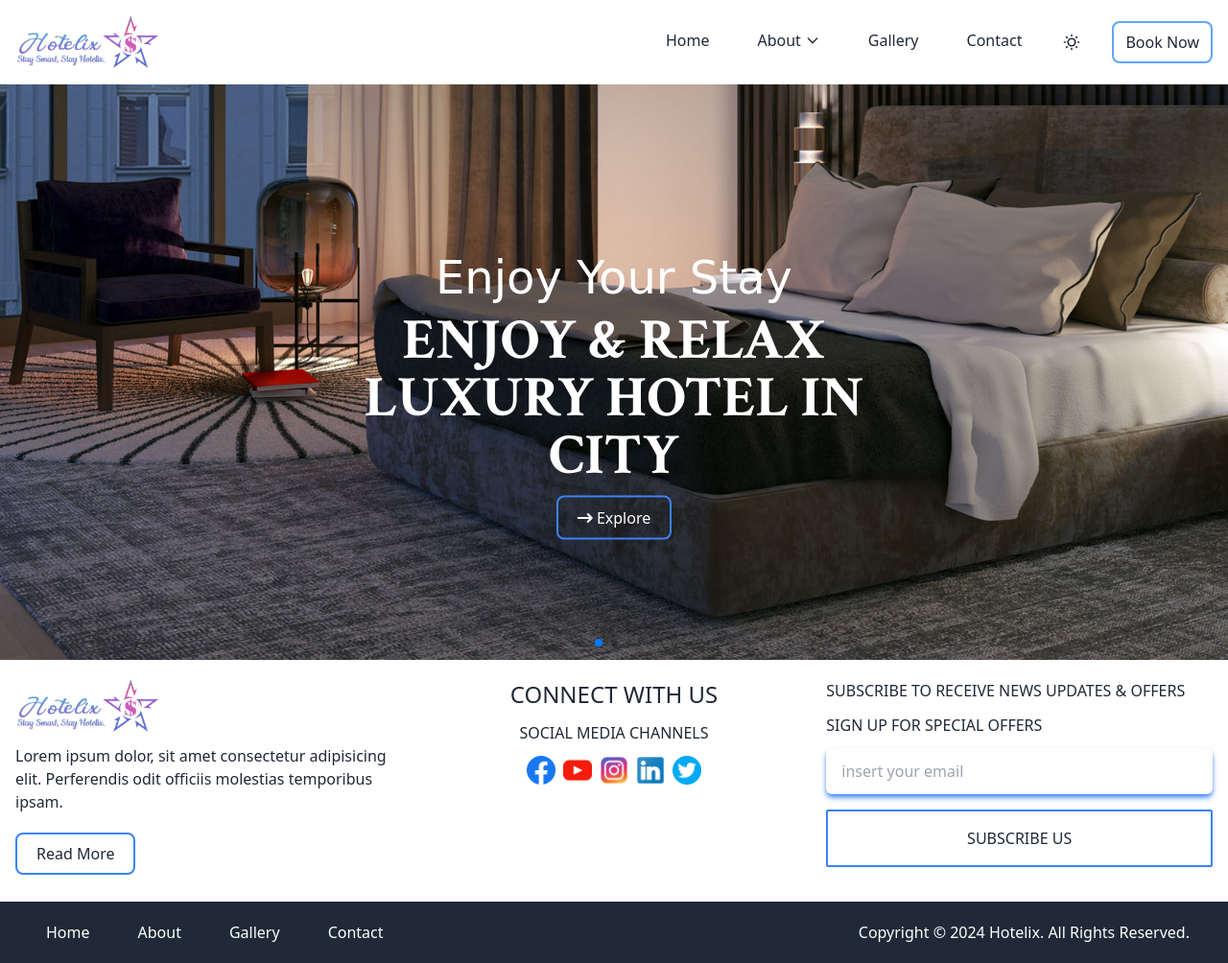
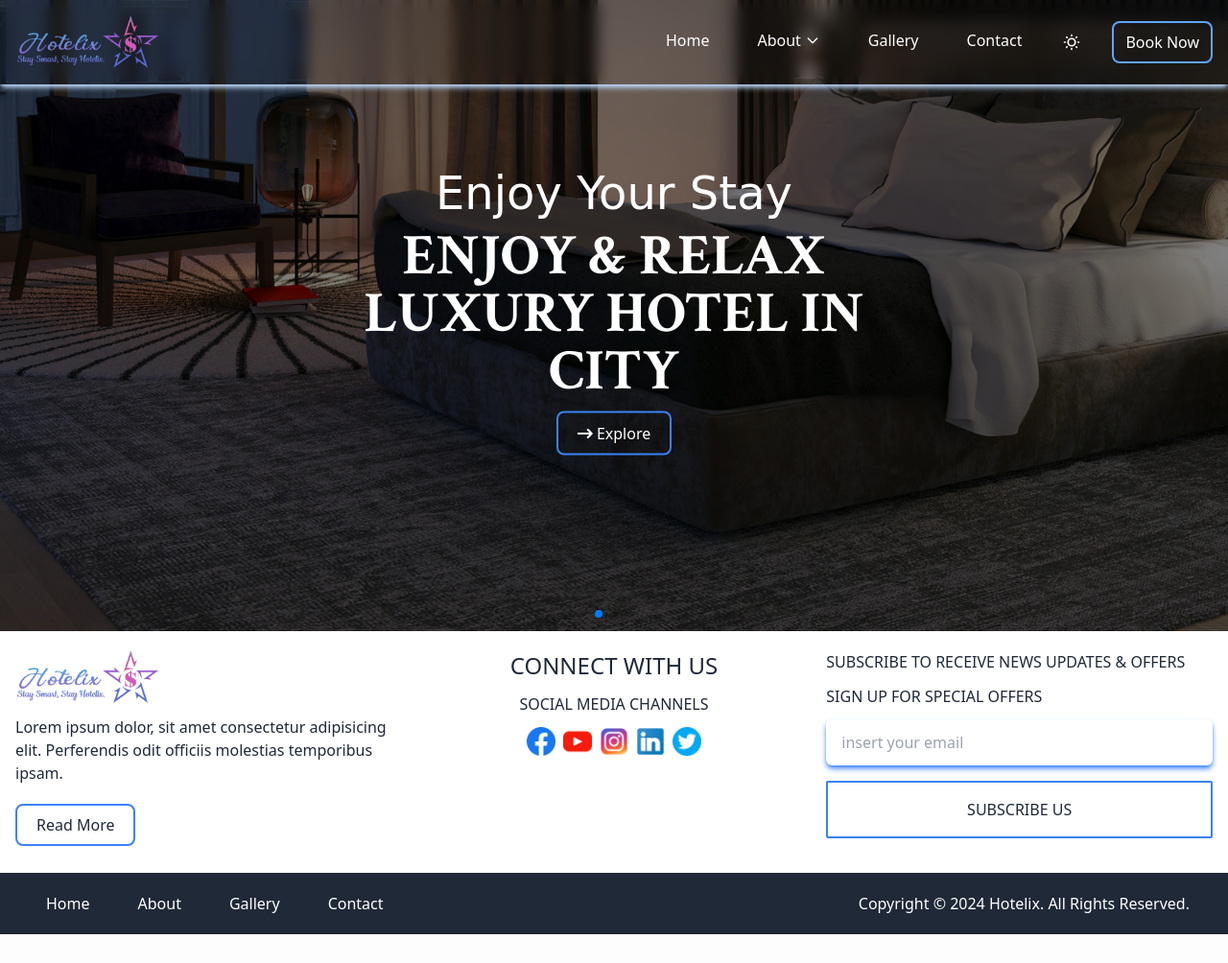
Before and after one commit to mdmrmmunna3/hotelix_hotel_management, a PHP site: page / in a window 1280 px wide. Shown: the whole page at 96% size. After the commit the page ends 974 px from the top, so only its background shows below. Run offline with PHP 8.4, Linux system fonts and the light colour scheme; some libraries are stand-ins or nearby versions; some web fonts are replaced.

Commit message:
fixed navbar

```diff
--- a/hotelix/Shared/Footer/footer.php
+++ b/hotelix/Shared/Footer/footer.php
@@ -28,7 +28,7 @@
                     molestias temporibus
                     ipsam.
                 </p>
-                <div class="readbtn mt-2">
+                <div class="readbtn mt-2 text-center md:text-start">
                     <!-- <a href="#" class="px-5 py-2 border-2 rounded-lg border-blue-500">Read More</a> -->
                     <a href="#"
                         class="relative inline-block px-5 py-2 border-2 rounded-lg border-blue-500 hover:text-white overflow-hidden group">
@@ -78,7 +78,7 @@
         </section>
     </footer>
     <!-- == privacy == -->
-    <div class="grid grid-cols-2  py-3 px-10 bg-gray-800 text-white">
+    <div class="md:grid grid-cols-2 py-3 px-10 bg-gray-800 text-white">
         <div class="flex gap-8">
             <a href=""
                 class=" border-r-2 border-gray-800 hover:border-white rounded-sm transition-all p-2 relative inline-block overflow-hidden group">
--- a/hotelix/Shared/Header/header.php
+++ b/hotelix/Shared/Header/header.php
@@ -16,7 +16,7 @@
 
 <body>
 
-    <nav class="bg-[--primary-color] p-4 shadow-md shadow-blue-200">
+    <nav class="bg-[--primary-color] p-4 shadow-md shadow-blue-200 fixed z-20 w-full backdrop-blur-[8px]">
         <div class="max-w-7xl mx-auto flex justify-between items-center">
             <!-- ====== Logo or Brand Name ======== -->
             <a href="#" class="cursor-pointer">
@@ -28,7 +28,7 @@
             <div class="hidden md:flex space-x-8">
                 <ul class="flex space-x-8">
                     <li
-                        class="p-2 text-[--serondary-color] border-r-2 hover:text-white border-transparent hover:border-[--border-color] rounded-sm transition-all relative inline-block overflow-hidden group">
+                        class="p-2 text-white border-r-2  border-transparent hover:border-[--border-color] rounded-sm transition-all relative inline-block overflow-hidden group">
                         <span
                             class="absolute inset-0 bg-blue-500 translate-x-[-110%] group-hover:translate-x-0 transition-transform duration-300 ease-out "></span>
                         <a href="#" class="relative z-10">Home</a>
@@ -38,7 +38,7 @@
                     <li class="relative group ">
 
                         <a
-                            class="p-2 text-[--serondary-color] hover:bg-blue-500 hover:text-white border-r-2 border-transparent hover:border-[--border-color] rounded-sm transition-all flex items-center relative z-10">
+                            class="p-2 text-white hover:bg-blue-500  border-r-2 border-transparent hover:border-[--border-color] rounded-sm transition-all flex items-center relative z-10">
                             About
                             <svg class="w-4 h-4 ml-1" fill="none" stroke="currentColor" viewBox="0 0 24 24"
                                 xmlns="http://www.w3.org/2000/svg">
@@ -59,15 +59,15 @@
                     </li>
 
                     <li
-                        class="p-2 text-[--serondary-color] hover:text-white border-r-2 border-transparent hover:border-[--border-color] rounded-sm transition-all relative inline-block overflow-hidden group">
+                        class="p-2 text-white  border-r-2 border-transparent hover:border-[--border-color] rounded-sm transition-all relative inline-block overflow-hidden group">
                         <span
-                            class="absolute inset-0 bg-blue-500 hover:text-white translate-x-[-110%] group-hover:translate-x-0 transition-transform duration-300 ease-out"></span>
+                            class="absolute inset-0 bg-blue-500  translate-x-[-110%] group-hover:translate-x-0 transition-transform duration-300 ease-out"></span>
                         <a href="#" class="relative z-10">Gallery</a>
                     </li>
                     <li
-                        class="p-2 text-[--serondary-color] hover:text-white border-r-2 border-transparent hover:border-[--border-color] rounded-sm transition-all relative inline-block overflow-hidden group">
+                        class="p-2 text-white  border-r-2 border-transparent hover:border-[--border-color] rounded-sm transition-all relative inline-block overflow-hidden group">
                         <span
-                            class="absolute inset-0 bg-blue-500 hover:text-white translate-x-[-110%] group-hover:translate-x-0 transition-transform duration-300 ease-out"></span>
+                            class="absolute inset-0 bg-blue-500  translate-x-[-110%] group-hover:translate-x-0 transition-transform duration-300 ease-out"></span>
                         <a href="#" class="relative z-10">Contact</a>
                     </li>
 
@@ -77,14 +77,14 @@
                         <input type="checkbox" class="icon" value="" onclick="handleToggleBtn()" />
 
                         <!-- sun icon -->
-                        <svg class="swap-off h-5 w-5 fill-current" xmlns="http://www.w3.org/2000/svg"
+                        <svg class="swap-off h-5 w-5 fill-current text-white" xmlns="http://www.w3.org/2000/svg"
                             viewBox="0 0 24 24">
                             <path
                                 d="M5.64,17l-.71.71a1,1,0,0,0,0,1.41,1,1,0,0,0,1.41,0l.71-.71A1,1,0,0,0,5.64,17ZM5,12a1,1,0,0,0-1-1H3a1,1,0,0,0,0,2H4A1,1,0,0,0,5,12Zm7-7a1,1,0,0,0,1-1V3a1,1,0,0,0-2,0V4A1,1,0,0,0,12,5ZM5.64,7.05a1,1,0,0,0,.7.29,1,1,0,0,0,.71-.29,1,1,0,0,0,0-1.41l-.71-.71A1,1,0,0,0,4.93,6.34Zm12,.29a1,1,0,0,0,.7-.29l.71-.71a1,1,0,1,0-1.41-1.41L17,5.64a1,1,0,0,0,0,1.41A1,1,0,0,0,17.66,7.34ZM21,11H20a1,1,0,0,0,0,2h1a1,1,0,0,0,0-2Zm-9,8a1,1,0,0,0-1,1v1a1,1,0,0,0,2,0V20A1,1,0,0,0,12,19ZM18.36,17A1,1,0,0,0,17,18.36l.71.71a1,1,0,0,0,1.41,0,1,1,0,0,0,0-1.41ZM12,6.5A5.5,5.5,0,1,0,17.5,12,5.51,5.51,0,0,0,12,6.5Zm0,9A3.5,3.5,0,1,1,15.5,12,3.5,3.5,0,0,1,12,15.5Z" />
                         </svg>
 
                         <!-- moon icon -->
-                        <svg class="swap-on h-5 w-5 fill-current" xmlns="http://www.w3.org/2000/svg"
+                        <svg class="swap-on h-5 w-5 fill-current text-white" xmlns="http://www.w3.org/2000/svg"
                             viewBox="0 0 24 24">
                             <path
                                 d="M21.64,13a1,1,0,0,0-1.05-.14,8.05,8.05,0,0,1-3.37.73A8.15,8.15,0,0,1,9.08,5.49a8.59,8.59,0,0,1,.25-2A1,1,0,0,0,8,2.36,10.14,10.14,0,1,0,22,14.05,1,1,0,0,0,21.64,13Zm-9.5,6.69A8.14,8.14,0,0,1,7.08,5.22v.27A10.15,10.15,0,0,0,17.22,15.63a9.79,9.79,0,0,0,2.1-.22A8.11,8.11,0,0,1,12.14,19.73Z" />
@@ -93,14 +93,14 @@
                 </ul>
                 <div class="">
                     <a href="#"
-                        class="py-2 bg-[--primary-color] border-2 border-blue-400 px-3 flex items-center hover:border-green-600 rounded-lg transition-all">Book
+                        class="py-2 bg-[--primary-color] border-2 border-blue-400 px-3 flex items-center hover:border-green-600 rounded-lg transition-all text-white">Book
                         Now</a>
                 </div>
             </div>
 
             <!-- ====== Hamburger Menu for small devices ======== -->
             <div class="md:hidden flex items-center">
-                <button id="hamburger" class="text-[--secondary-color] focus:outline-none">
+                <button id="hamburger" class="text-white focus:outline-none">
                     <svg class="w-6 h-6" fill="none" stroke="currentColor" viewBox="0 0 24 24"
                         xmlns="http://www.w3.org/2000/svg">
                         <path stroke-linecap="round" stroke-linejoin="round" stroke-width="2"
@@ -113,12 +113,9 @@
         <!-- ======= Mobile menu (hidden by default) ======== -->
         <div id="mobileMenu" class="md:hidden hidden bg-[--primary-color]">
             <ul>
-                <!-- <li
-                    class="p-2 text-[--serondary-color] hover:bg-emerald-400 rounded-sm transition-all border-r-2 border-transparent hover:border-[--border-color]">
-                    <a href="#">Home</a>
-                </li> -->
+
                 <li
-                    class="p-2 text-[--serondary-color] border-r-2 hover:text-white border-transparent hover:border-[--border-color] rounded-sm transition-all relative inline-block overflow-hidden group w-full">
+                    class="p-2 text-white border-r-2  border-transparent hover:border-[--border-color] rounded-sm transition-all relative inline-block overflow-hidden group w-full">
                     <span
                         class="absolute inset-0 bg-blue-500  translate-x-[-110%] group-hover:translate-x-0 transition-transform duration-300 ease-out "></span>
                     <a href="#" class="relative z-10 ">Home</a>
@@ -127,7 +124,7 @@
                 <!-- ====== Dropdown Menu ======= -->
                 <li class="relative">
                     <button
-                        class="p-2 text-[--serondary-color] w-full  flex justify-between items-center border-r-2 border-transparent hover:border-[--border-color]">
+                        class="p-2 text-white w-full  flex justify-between items-center border-r-2 border-transparent hover:border-[--border-color]">
                         About
                         <svg class="w-4 h-4 ml-1" fill="none" stroke="currentColor" viewBox="0 0 24 24"
                             xmlns="http://www.w3.org/2000/svg">
@@ -148,13 +145,13 @@
                 </li>
 
                 <li
-                    class="p-2 text-[--serondary-color] border-r-2 hover:text-white border-transparent hover:border-[--border-color] rounded-sm transition-all relative inline-block overflow-hidden group w-full">
+                    class="p-2 text-white border-r-2  border-transparent hover:border-[--border-color] rounded-sm transition-all relative inline-block overflow-hidden group w-full">
                     <span
                         class="absolute inset-0 bg-blue-500  translate-x-[-110%] group-hover:translate-x-0 transition-transform duration-300 ease-out "></span>
                     <a href="#" class="relative z-10 ">Gallery</a>
                 </li>
                 <li
-                    class="p-2 text-[--serondary-color] border-r-2 hover:text-white border-transparent hover:border-[--border-color] rounded-sm transition-all relative inline-block overflow-hidden group w-full">
+                    class="p-2 text-white border-r-2  border-transparent hover:border-[--border-color] rounded-sm transition-all relative inline-block overflow-hidden group w-full">
                     <span
                         class="absolute inset-0 bg-blue-500  translate-x-[-110%] group-hover:translate-x-0 transition-transform duration-300 ease-out "></span>
                     <a href="#" class="relative z-10 ">Contact</a>
@@ -165,13 +162,15 @@
                     <input type="checkbox" class="icon" value="" onclick="handleToggleBtn()" />
 
                     <!-- sun icon -->
-                    <svg class="swap-off h-5 w-5 fill-current" xmlns="http://www.w3.org/2000/svg" viewBox="0 0 24 24">
+                    <svg class="swap-off h-5 w-5 fill-current text-white" xmlns="http://www.w3.org/2000/svg"
+                        viewBox="0 0 24 24">
                         <path
                             d="M5.64,17l-.71.71a1,1,0,0,0,0,1.41,1,1,0,0,0,1.41,0l.71-.71A1,1,0,0,0,5.64,17ZM5,12a1,1,0,0,0-1-1H3a1,1,0,0,0,0,2H4A1,1,0,0,0,5,12Zm7-7a1,1,0,0,0,1-1V3a1,1,0,0,0-2,0V4A1,1,0,0,0,12,5ZM5.64,7.05a1,1,0,0,0,.7.29,1,1,0,0,0,.71-.29,1,1,0,0,0,0-1.41l-.71-.71A1,1,0,0,0,4.93,6.34Zm12,.29a1,1,0,0,0,.7-.29l.71-.71a1,1,0,1,0-1.41-1.41L17,5.64a1,1,0,0,0,0,1.41A1,1,0,0,0,17.66,7.34ZM21,11H20a1,1,0,0,0,0,2h1a1,1,0,0,0,0-2Zm-9,8a1,1,0,0,0-1,1v1a1,1,0,0,0,2,0V20A1,1,0,0,0,12,19ZM18.36,17A1,1,0,0,0,17,18.36l.71.71a1,1,0,0,0,1.41,0,1,1,0,0,0,0-1.41ZM12,6.5A5.5,5.5,0,1,0,17.5,12,5.51,5.51,0,0,0,12,6.5Zm0,9A3.5,3.5,0,1,1,15.5,12,3.5,3.5,0,0,1,12,15.5Z" />
                     </svg>
 
                     <!-- moon icon -->
-                    <svg class="swap-on h-5 w-5 fill-current" xmlns="http://www.w3.org/2000/svg" viewBox="0 0 24 24">
+                    <svg class="swap-on h-5 w-5 fill-current text-white" xmlns="http://www.w3.org/2000/svg"
+                        viewBox="0 0 24 24">
                         <path
                             d="M21.64,13a1,1,0,0,0-1.05-.14,8.05,8.05,0,0,1-3.37.73A8.15,8.15,0,0,1,9.08,5.49a8.59,8.59,0,0,1,.25-2A1,1,0,0,0,8,2.36,10.14,10.14,0,1,0,22,14.05,1,1,0,0,0,21.64,13Zm-9.5,6.69A8.14,8.14,0,0,1,7.08,5.22v.27A10.15,10.15,0,0,0,17.22,15.63a9.79,9.79,0,0,0,2.1-.22A8.11,8.11,0,0,1,12.14,19.73Z" />
                     </svg>
@@ -180,7 +179,7 @@
 
             <div>
                 <a href="#"
-                    class="bg-[--primary-color] border-2 border-blue-400 px-3 flex items-center justify-center hover:border-green-600 transition-all py-2 rounded-lg">Book
+                    class="bg-[--primary-color] border-2 border-blue-400 px-3 flex items-center justify-center hover:border-green-600 transition-all py-2 rounded-lg text-white">Book
                     Now</a>
             </div>
 
--- a/hotelix/pages/home/banner/banner.php
+++ b/hotelix/pages/home/banner/banner.php
@@ -8,11 +8,14 @@
 </head>
 
 <body>
-    <div class="swiper mySwiper overflow-hidden w-full  md:h-[500px] lg:h-[600px] h-[300px]">
+    <!-- md:h-[500px] lg:h-[600px] h-[300px] -->
+    <div class="swiper mySwiper overflow-hidden w-full">
         <div class="swiper-wrapper">
             <div class="swiper-slide">
                 <div class="relative overflow-hidden">
-                    <img src="<?php echo './hotelix/assets/banner/banner-1.jpg' ?>" loading="lazy" alt="bannerImg" />
+                    <img class="lg:h-[100%] md:h-[600px] h-[400px] w-full"
+                        src="<?php echo './hotelix/assets/banner/banner-1.jpg' ?>" loading="lazy" alt="bannerImg" />
+                    <div class="absolute inset-0 bg-black opacity-50 h-full w-full"></div>
                     <div
                         class="absolute top-1/2 left-1/2 transform -translate-x-1/2 -translate-y-1/2 text-center leading-relaxed text-white">
                         <p class="md:text-5xl text-3xl titel ">Enjoy Your Stay</p>
@@ -38,7 +41,9 @@
 
             <div class="swiper-slide">
                 <div class="relative overflow-hidden">
-                    <img src="<?php echo './hotelix/assets/banner/banner-2.jpg' ?>" loading="lazy" alt="bannerImg" />
+                    <img class="lg:h-[100%] md:h-[600px] h-[400px] w-full"
+                        src="<?php echo './hotelix/assets/banner/banner-2.jpg' ?>" loading="lazy" alt="bannerImg" />
+                    <div class="absolute inset-0 bg-black opacity-50"></div>
                     <div
                         class="absolute top-1/2 left-1/2 transform -translate-x-1/2 -translate-y-1/2 text-center leading-relaxed text-white">
                         <p class="md:text-5xl text-3xl titel">A memorable stay</p>
@@ -64,7 +69,9 @@
 
             <div class="swiper-slide">
                 <div class="relative overflow-hidden">
-                    <img src="<?php echo './hotelix/assets/banner/banner-3.jpg' ?>" loading="lazy" alt="bannerImg" />
+                    <img class="lg:h-[100%] md:h-[600px] h-[400px] w-full"
+                        src="<?php echo './hotelix/assets/banner/banner-3.jpg' ?>" loading="lazy" alt="bannerImg" />
+                    <div class="absolute inset-0 bg-black opacity-50"></div>
                     <div
                         class="absolute top-1/2 left-1/2 transform -translate-x-1/2 -translate-y-1/2 text-center leading-relaxed text-white">
                         <p class="md:text-5xl text-3xl titel">The budget rooms</p>
--- a/style.css
+++ b/style.css
@@ -34,20 +34,14 @@ body {
 
 /* swiper css start */
 
-/* .swiper {
-    width: 100%;
-    height: 600px;
-    overflow: hidden;
-} */
-
 .swiper-slide {
     position: relative;
     overflow: hidden;
 }
 
 .swiper-slide img {
-    width: 100%;
-    height: 100%;
+    /* width: 100%;
+    height: 100%; */
     object-fit: cover;
     transform: scale(1);
     transition: transform 3s ease-in-out;
```
